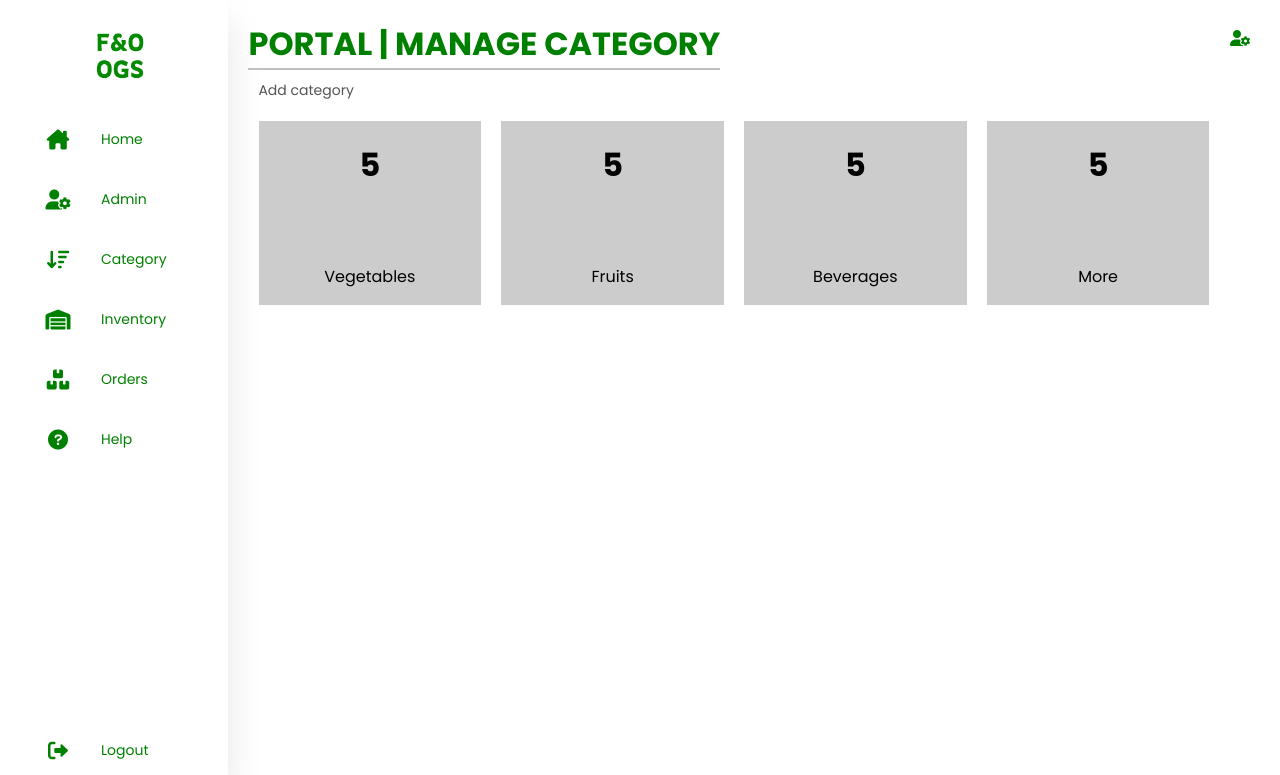
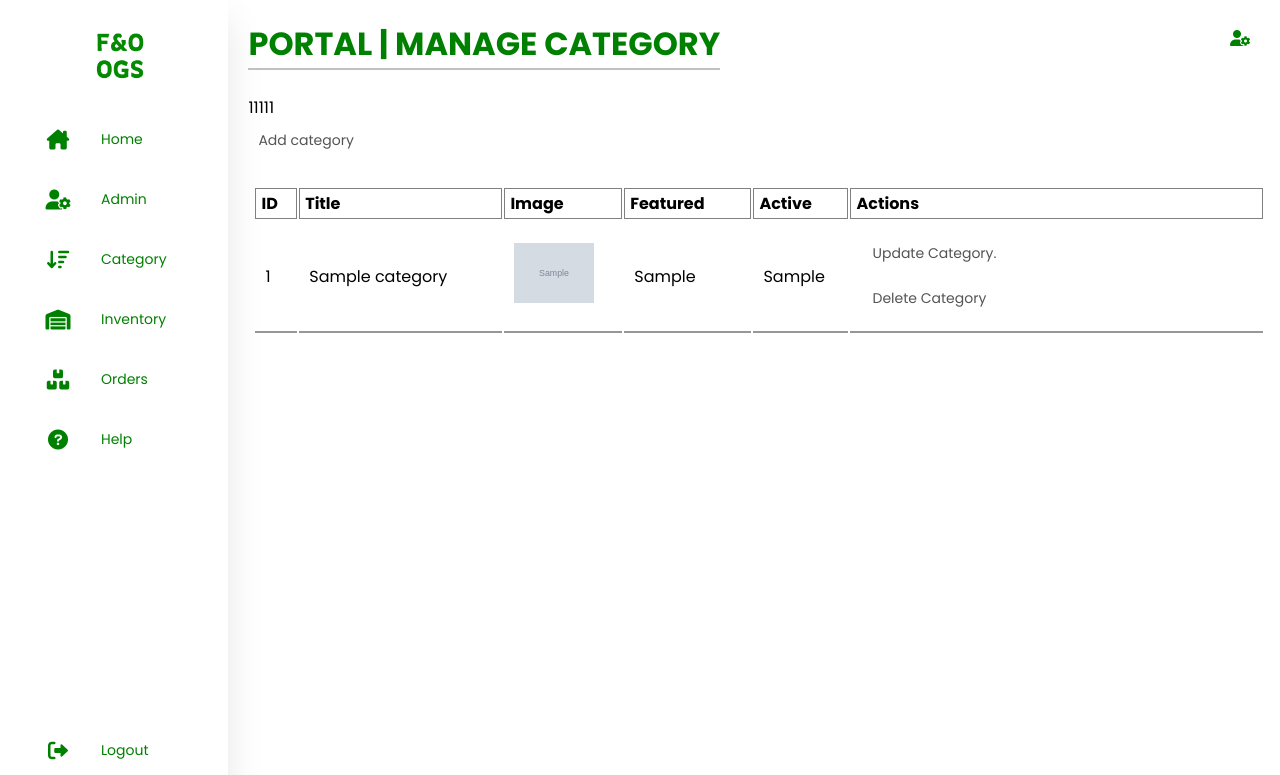
Before and after one commit to JangKarl/web-dev-proj, a PHP site: page /admin/manage-category.php in a window 1280 px wide. Shown: the top 775 px of the page. Run offline with PHP 8.4, Linux system fonts and the light colour scheme; a user stored in the database is signed in; tables that the repository leaves empty hold one stand-in row (values such as "Sample post"); grey boxes marked "Sample" are stand-in pictures.

Commit message:
manage-category

```diff
--- a/Project/admin/manage-category.php
+++ b/Project/admin/manage-category.php
@@ -7,29 +7,141 @@
             <h1>PORTAL | MANAGE CATEGORY </h1>
             <i class="fas fa-user-cog"></i>
         </div>
+        <br>
 
-        <a href="#">Add category</a>
+        <?php
+
+            if (isset($_SESSION['add']))
+            {
+                echo $_SESSION['add'];
+                unset($_SESSION['add']);
+            }
+
+            if (isset($_SESSION['remove']))
+            {
+                echo $_SESSION['remove'];
+                unset($_SESSION['remove']);
+            }
+
+            if (isset($_SESSION['delete']))
+            {
+                echo $_SESSION['delete'];
+                unset($_SESSION['delete']);
+            }
+
+            if (isset($_SESSION['no-category-found']))
+            {
+                echo $_SESSION['no-category-found'];
+                unset($_SESSION['no-category-found']);
+            }
+
+            if (isset($_SESSION['update']))
+            {
+                echo $_SESSION['update'];
+                unset($_SESSION['update']);
+            }
+
+            if (isset($_SESSION['upload']))
+            {
+                echo $_SESSION['upload'];
+                unset($_SESSION['upload']);
+            }
+
+            if (isset($_SESSION['failed-remove']))
+            {
+                echo $_SESSION['failed-remove'];
+                unset($_SESSION['failed-remove']);
+            }
+
+
+        ?>
+        <br>
+
+        <a href="<?php echo SITEURL; ?>add-category.php">Add category</a>
+        <br>
+
         <!-- Main body -->
-        <div class="columns">
-            <h1>5</h1>
-            <br><br><br>
-            Vegetables
-        </div>
-        <div class="columns">
-            <h1>5</h1>
-            <br><br><br>
-            Fruits
-        </div>
-        <div class="columns">
-            <h1>5</h1>
-            <br><br><br>
-            Beverages
-        </div>
-        <div class="columns">
-            <h1>5</h1>
-            <br><br><br>
-            More
-        </div>
+        <table class="tbl-full">
+            <tr>
+                <th>ID</th>
+                <th>Title</th>
+                <th>Image</th>
+                <th>Featured</th>
+                <th>Active</th>
+                <th>Actions</th>
+            </tr>
+
+            <?php
+
+                //Query to get all category from database
+                $sql = "SELECT * FROM category";
+
+                //Execute query
+                $res = mysqli_query($conn, $sql);
+
+                //Count rows
+                $count = mysqli_num_rows($res);
+
+                //create serial number variable
+                $sn=1;
+
+                //Check whether we have data in database or not
+                if ($count>0) {
+                    // we have data in database
+                    // get data and display
+                    while ($row=mysqli_fetch_assoc($res)) {
+                        $category_id = $row['category_id'];
+                        $title = $row['title'];
+                        $image_name = $row['image_name'];
+                        $featured = $row['featured'];
+                        $active = $row['active'];
+
+                        ?>
+
+                        <tr>
+                            <td><?php echo $sn++; ?></td>
+                            <td><?php echo $title; ?></td>
+                            <td>
+                                <?php
+                                    //check whether the image is available or not
+                                    if($image_name!=""){
+                                      //display the image
+                                      ?>
+                                      <img src="<?php echo SITEURL;?>../images/<?php echo $image_name;?>" width="80rem">
+                                      <?php
+                                    }
+                                    else{
+                                        //display message
+                                        echo "<div class='error'>Image not added.</div>";
+                                    }
+                                ?>
+                            </td>
+                            <td><?php echo $featured; ?></td>
+                            <td><?php echo $active; ?></td>
+                            <td>
+                              <a href="<?php echo SITEURL; ?>update-category.php?category_id=<?php echo $category_id;?>" class="btn-secondary">Update Category.</a>
+                              <a href="<?php echo SITEURL; ?>delete-category.php?category_id=<?php echo $category_id;?>&image_name=<?php echo $image_name; ?>" class="btn-danger">Delete Category</a>
+                            </td>
+                        </tr>
+
+                        <?php
+                    }
+                }
+                else {
+                    // we do not have data
+                    //we will display message inside table
+                    ?>
+
+                    <tr>
+                        <td colspan="6"><div class="error">No Category Added.</div></td>
+                    </tr>
+
+                    <?php
+                }
+            ?>
+
+
+        </table>
 
 
     </div><!-- div main-content -->
```
